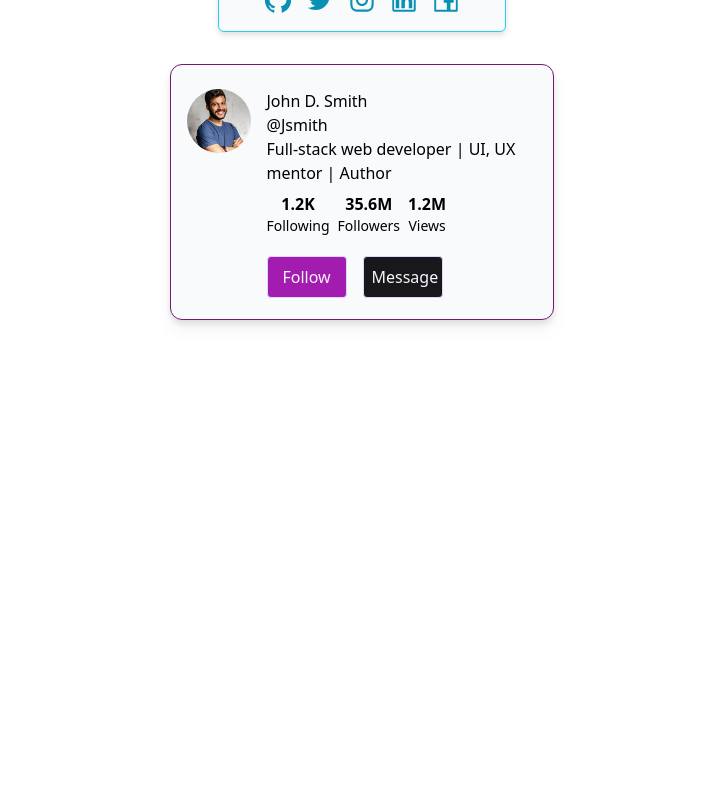
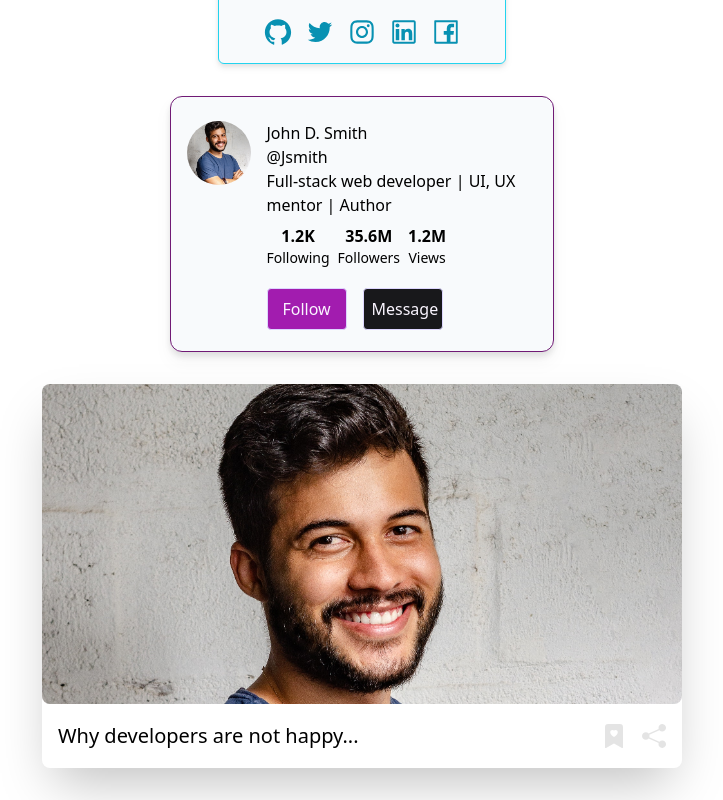
Before and after one commit to PMagatteS/Learn-tailwind, a Next.js app: page /cards in a window 1280 px wide. Shown: the part 288-1088 px from the top of the page, without its empty margins (278-1001 px from the left). Before the commit the page ends 800 px from the top, so only its background shows below. Built offline with nearby package versions, Linux system fonts and the light colour scheme.

Commit message:
Blog card done

```diff
--- a/components/Navbar.tsx
+++ b/components/Navbar.tsx
@@ -0,0 +1,10 @@
+
+const Navbar = () => {
+    return (
+        <div>
+
+        </div>
+    );
+};
+
+export default Navbar;
--- a/pages/cards.tsx
+++ b/pages/cards.tsx
@@ -1,5 +1,6 @@
 import Image from "next/image"
 import {AiOutlineTwitter, AiOutlineLinkedin, AiOutlineFacebook, AiOutlineGithub, AiOutlineInstagram} from "react-icons/ai"
+import {BsFillBookmarkHeartFill, BsFillShareFill} from 'react-icons/bs'
 
 const user =  {
     name: "John D. Smith",
@@ -14,6 +15,7 @@ const user =  {
     followers: 35.6,
     following: 1.2,
     visited: 382,
+    blogCardTitle: "Why developers are not happy...",
   }
 
 const FirstProfileCard = () => {
@@ -66,6 +68,7 @@ const SecondProfileCard = () => {
     followButton: "bg-fuchsia-700 text-purple-50 w-20 h-fit p-2 rounded border border-violet-200 border-solid",
     messageButton: "bg-zinc-900 text-purple-50 w-20 h-fit p-2 rounded border border-violet-200 border-solid",
   }
+  const stats = []
   return(
     <div className={cardStyle.card}>
         <div className={cardStyle.cardImage}>
@@ -119,11 +122,40 @@ const SecondProfileCard = () => {
   )
 }
 
+
+import React from 'react';
+
+const BlogCard = () => {
+  return (
+    <div className="dark:bg-slate-700 dark:text-gray-50 w-5/6 h-96 shadow-2xl mx-auto rounded-lg lg:w-1/2 ">
+      <div className="w-full rounded-lg h-5/6 relative">
+     <Image
+              src="/images/profilepicture.jpg"
+              className="object-cover center-image hover:object-left-top rounded-lg"
+              fill={true}
+              alt=""
+              />
+              </div>
+    <div className="flex h-1/6 px-4">
+      <h4 className="text-xl sm:text-2xl my-auto text-center mr-4">
+        {user.blogCardTitle}
+      </h4>
+     <div className="flex gap-4 my-auto ml-auto text-2xl [&>*]:opacity-10 hover:[&>*]:opacity-100 hover:[&>*]:text-3xl [&>*]:cursor-pointer">
+     <BsFillBookmarkHeartFill className="hover:text-pink-500"/>
+      <BsFillShareFill className=""/>
+     </div>
+    </div>
+    </div>
+  );
+};
+
+
   const cards = () => {
     return (
-      <div className="flex flex-col gap-8">
+      <div className="flex flex-col gap-8 my-8">
    <FirstProfileCard/>
    <SecondProfileCard/>
+   <BlogCard/>
       </div>
     );
   };
--- a/styles/globals.css
+++ b/styles/globals.css
@@ -7,3 +7,7 @@
       @apply bg-white dark:bg-slate-900;
     }
   }
+
+  .center-image{
+    object-position: 0 25%;
+  }
--- a/tailwind.config.js
+++ b/tailwind.config.js
@@ -5,7 +5,13 @@ module.exports = {
     "./components/**/*.{js,ts,jsx,tsx}",
   ],
   theme: {
-    extend: {},
+    screens: {
+      lg: '900px',
+    },
+
+    extend: {
+
+    },
   },
   plugins: [],
 }
```
